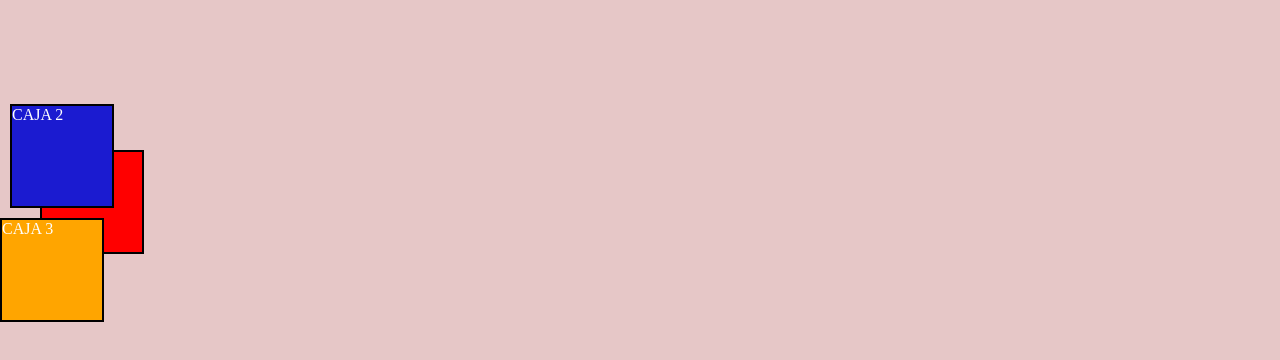
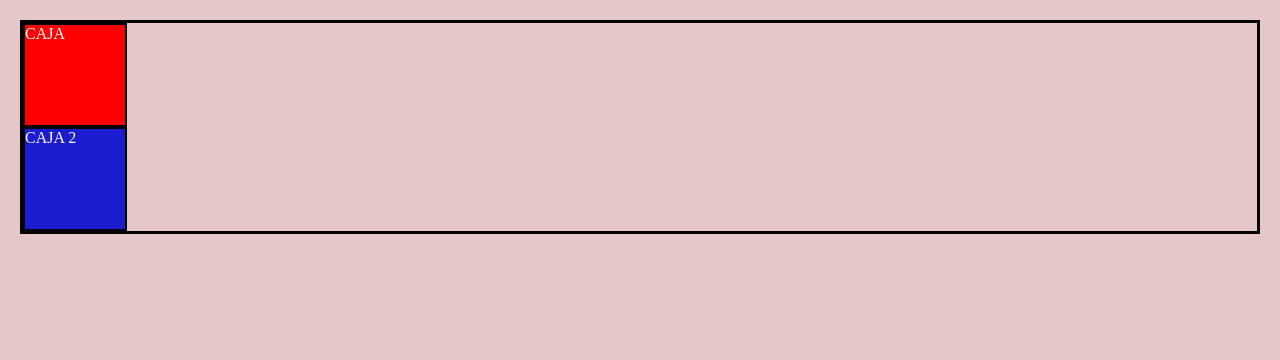
Before and after one commit to Eze-zalazar/HTML-CSS, a plain HTML site: page CSS/Metodologia/Position ABS/index.html in a window 1280 px wide. Drawn offline with Linux system fonts and the light colour scheme.

Commit message:
Agrego segunda parte posicion

```diff
--- /dev/null
+++ b/CSS/Metodologia/Posicion4/style.css
@@ -0,0 +1,36 @@
+body{
+    margin: 0;
+    font-family: sans-serif;
+}
+.contenedor{
+    padding: 50px;
+    background-color: blue;
+    position: relative;
+
+}
+.box{
+    height: 60px;
+    width: 100px;
+    background-color: red;
+    position: fixed;
+    right: 0;
+    background-color: wheat;
+    border: 1px solid black;
+    border-right: 0;
+    box-shadow: 0px 0px 40px black;
+    z-index: 30;
+
+}
+.box-fixed{
+    height: 60px;
+    width: 200px;
+    background-color: red;
+    position: sticky;
+    top: 30px;
+    z-index: 40;
+    box-sizing: border-box;
+}
+
+h2{
+    margin: 0;
+}
--- /dev/null
+++ b/CSS/Metodologia/Posicionv3/style.css
@@ -0,0 +1,21 @@
+body{
+    margin: 0;
+    font-family: sans-serif;
+}
+.modal{
+    position:absolute;
+    background-color: rgba(166, 129, 129, 0.214);
+    width: 100vw;
+    height: 100vh;
+
+}
+.modal__content{
+    background-color: #fff;
+    padding: 10px 20px;
+    width: 80% ;
+    margin: auto;
+    margin-top: 50px;
+}
+.modal__title{
+    margin-top: 10px;
+}
--- a/CSS/Metodologia/Position ABS/index.html
+++ b/CSS/Metodologia/Position ABS/index.html
@@ -7,6 +7,7 @@
     <title>Position</title>
 </head>
 <body>
+    <div class="contenedor">
     <div class="box">
         CAJA
 
@@ -19,6 +20,7 @@
         CAJA 3
 
     </div>
+    </div>
 
 </body>
 </html>
--- a/CSS/Metodologia/Position ABS/style.css
+++ b/CSS/Metodologia/Position ABS/style.css
@@ -1,3 +1,9 @@
+.contenedor{
+    border: 3px solid black;
+    margin: 20px;
+
+}
+
 body{
     margin: 0;
     background-color: #e6c7c7;
@@ -11,21 +17,19 @@ div{
     height: 100px;
     background-color: orange;
     color: white;
-    position: relative; /*la caja se mantiene ahi*/
+
     border: 2px solid black;
-
+s
 }
 .box--blue{
      background-color: rgb(27, 27, 208);
-    margin-top: 10px;
-    left: 10px;
-    bottom: 10px;
-    z-index: 3;
+     position: absolute;
+
+
 }
 .box:first-child{
-    top: 150px;
-    left: 40px;
+
     background-color: red;
-    z-index: 20px;
+
 
 }
```
Also changed, not shown: CSS/Metodologia/Posicion4/index.html (added, +23 -0 lines), CSS/Metodologia/Posicionv3/index.html (added, +20 -0 lines).
